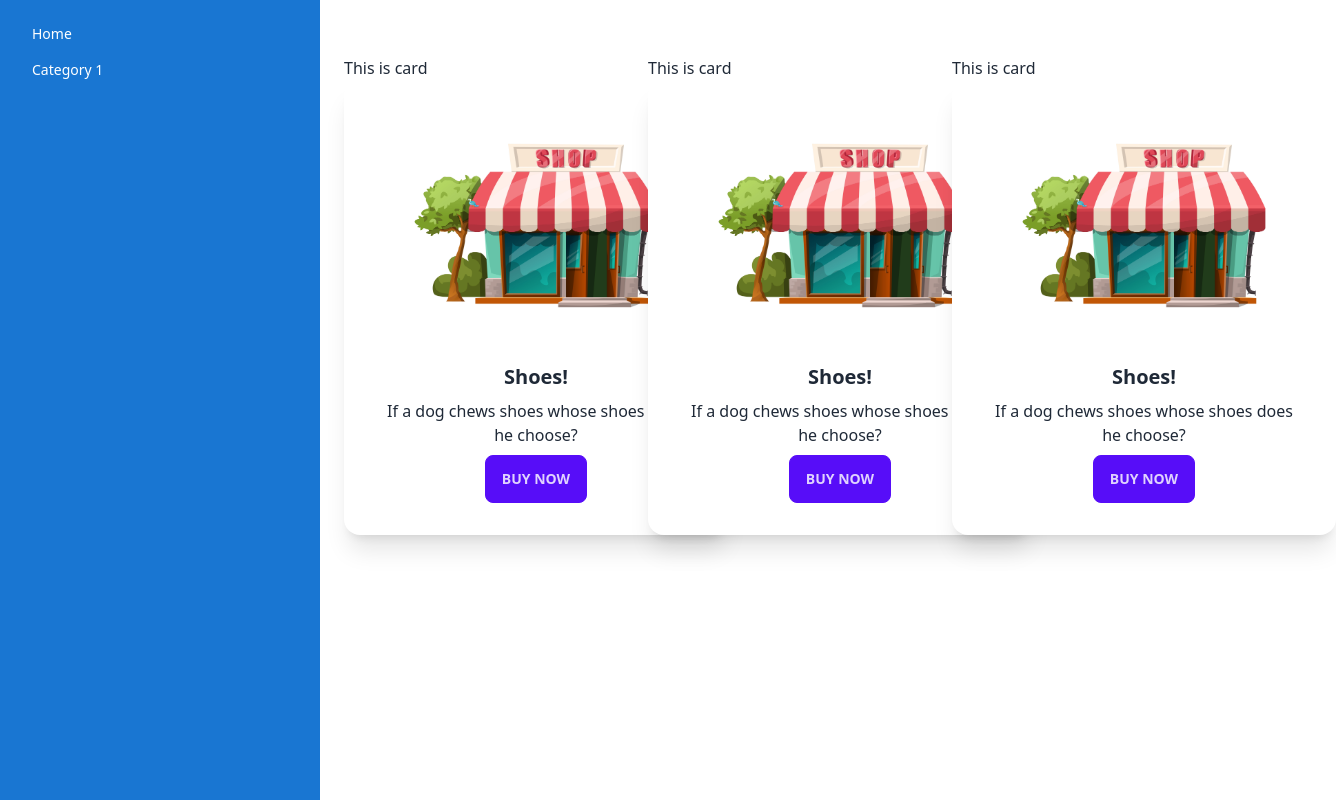
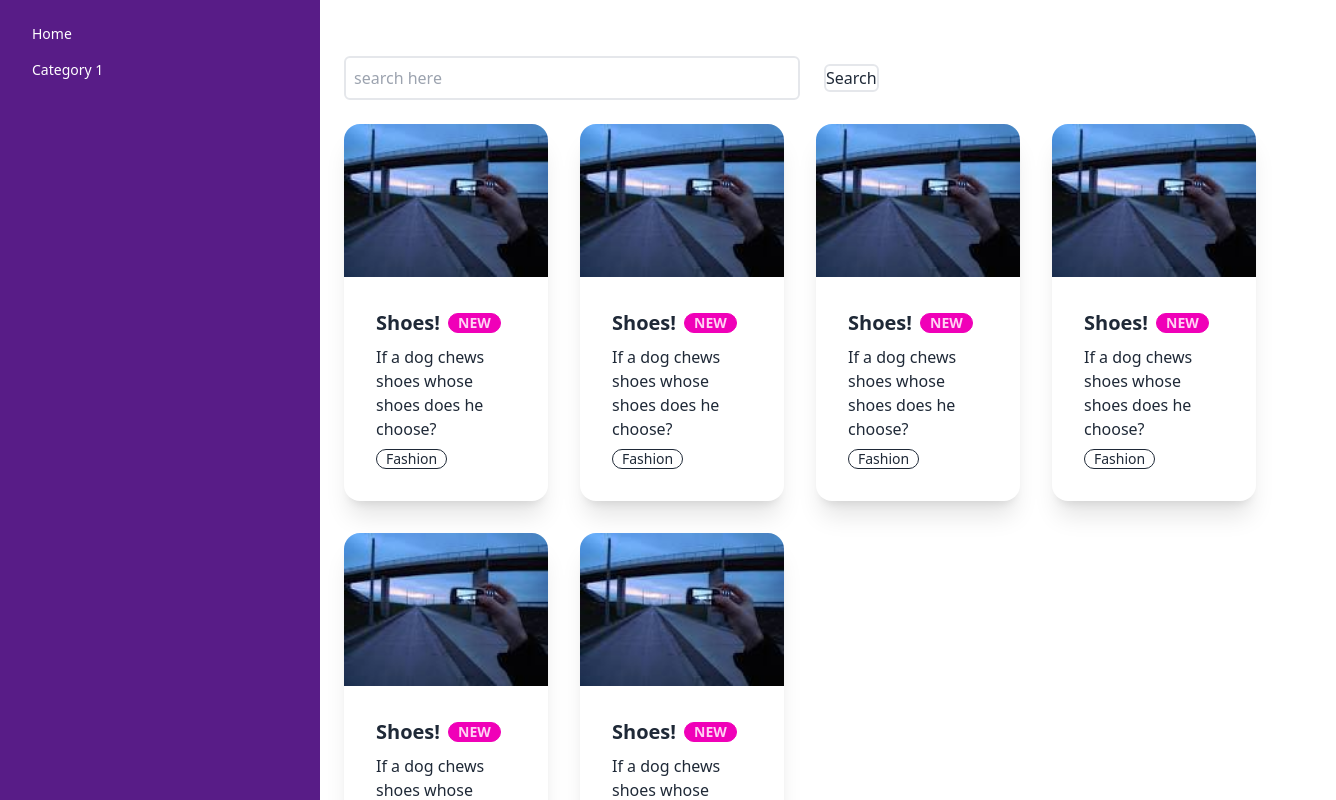
Before and after one commit to Asadullah246/drive, a React (Vite) app: page / in a window 1280 px wide. Shown: the top 800 px of the page, 1336 px wide, since content can reach past the window. Built offline with nearby package versions, Linux system fonts and the light colour scheme; the HTML template or start-up script is replaced by a standard one.

Commit message:
card updated

```diff
--- a/src/components/Card.jsx
+++ b/src/components/Card.jsx
@@ -1,53 +1,34 @@
-import cardImg1 from '../assets/CardImage/shop2.jpg'
+import cardImg1 from "../assets/CardImage/download.jpg";
 
 const Card = () => {
   return (
-        <div className="grid lg:grid-cols-3  md:grid-cols-2 sm:grid-cols-1">
-            <div>
-                <h2>This is card</h2>
-                <div className="card w-96 bg-base-100 shadow-xl">
-                    <figure className="px-10 pt-10">
-                        <img src={cardImg1} alt="Shoes" className="rounded-xl" />
+    <div className="grid lg:grid-cols-4  md:grid-cols-2 sm:grid-cols-1 gap-4 md:gap-8 ">
+     {
+        [...Array(6)].map((a,index)=>{
+            return (
+                <div key={index} className="card  bg-base-100 shadow-xl">
+                <figure>
+                  <img
+                    src={cardImg1}
+                    alt="Shoes"
+                    className="w-full "
+                  />
                 </figure>
-                    <div className="card-body items-center text-center">
-                        <h2 className="card-title">Shoes!</h2>
+                <div className="card-body">
+                  <h2 className="card-title">
+                    Shoes!
+                    <div className="badge badge-secondary">NEW</div>
+                  </h2>
                   <p>If a dog chews shoes whose shoes does he choose?</p>
-                        <div className="card-actions">
-                            <button className="btn btn-primary">Buy Now</button>
+                  <div className="card-actions justify-start">
+                    <div className="badge badge-outline">Fashion</div>
+                    {/* <div className="badge badge-outline">Products</div> */}
                   </div>
                 </div>
               </div>
-            </div>
-            <div>
-                <h2>This is card</h2>
-                <div className="card w-96 bg-base-100 shadow-xl">
-                    <figure className="px-10 pt-10">
-                        <img src={cardImg1} alt="Shoes" className="rounded-xl" />
-                    </figure>
-                    <div className="card-body items-center text-center">
-                        <h2 className="card-title">Shoes!</h2>
-                        <p>If a dog chews shoes whose shoes does he choose?</p>
-                        <div className="card-actions">
-                            <button className="btn btn-primary">Buy Now</button>
-                        </div>
-                    </div>
-                </div>
-            </div>
-            <div>
-                <h2>This is card</h2>
-                <div className="card w-96 bg-base-100 shadow-xl">
-                    <figure className="px-10 pt-10">
-                        <img src={cardImg1} alt="Shoes" className="rounded-xl" />
-                    </figure>
-                    <div className="card-body items-center text-center">
-                        <h2 className="card-title">Shoes!</h2>
-                        <p>If a dog chews shoes whose shoes does he choose?</p>
-                        <div className="card-actions">
-                            <button className="btn btn-primary">Buy Now</button>
-                        </div>
-                    </div>
-                </div>
-            </div>
+            )
+        })
+     }
     </div>
   );
 };
--- a/src/pages/home/Dashboard.jsx
+++ b/src/pages/home/Dashboard.jsx
@@ -9,6 +9,10 @@ const Dashboard = () => {
       <div className="drawer lg:drawer-open">
         <input id="my-drawer-2" type="checkbox" className="drawer-toggle" />
         <div className="drawer-content flex flex-col p-6 mt-8 ">
+            <div className='w-full flex justify-start items-center mb-6 gap-6'>
+                <input type="text" name="" id="" className='w-1/2 p-2 border-2 rounded-md ' placeholder='search here' />
+                <button className='border-2 rounded-md '>Search</button>
+            </div>
           <Outlet></Outlet>
           <label
             htmlFor="my-drawer-2"
@@ -19,7 +23,7 @@ const Dashboard = () => {
         </div>
         <div className="drawer-side  ">
           <label htmlFor="my-drawer-2" className="drawer-overlay"></label>
-          <ul className="menu p-4 w-80 h-full bg-[#1976D2] text-white">
+          <ul className="menu p-4 w-80 h-full bg-purple-900  text-white">
             {/* Sidebar content here */}
 
             <li>
--- /dev/null
+++ b/src/pages/home/ProductDetails.jsx
@@ -0,0 +1,10 @@
+
+const ProductDetails = () => {
+    return (
+        <div>
+
+        </div>
+    );
+};
+
+export default ProductDetails;
```
Also changed, not shown: src/assets/CardImage/download.jpg (added). Lines whose indentation alone changed are shown as unchanged.
